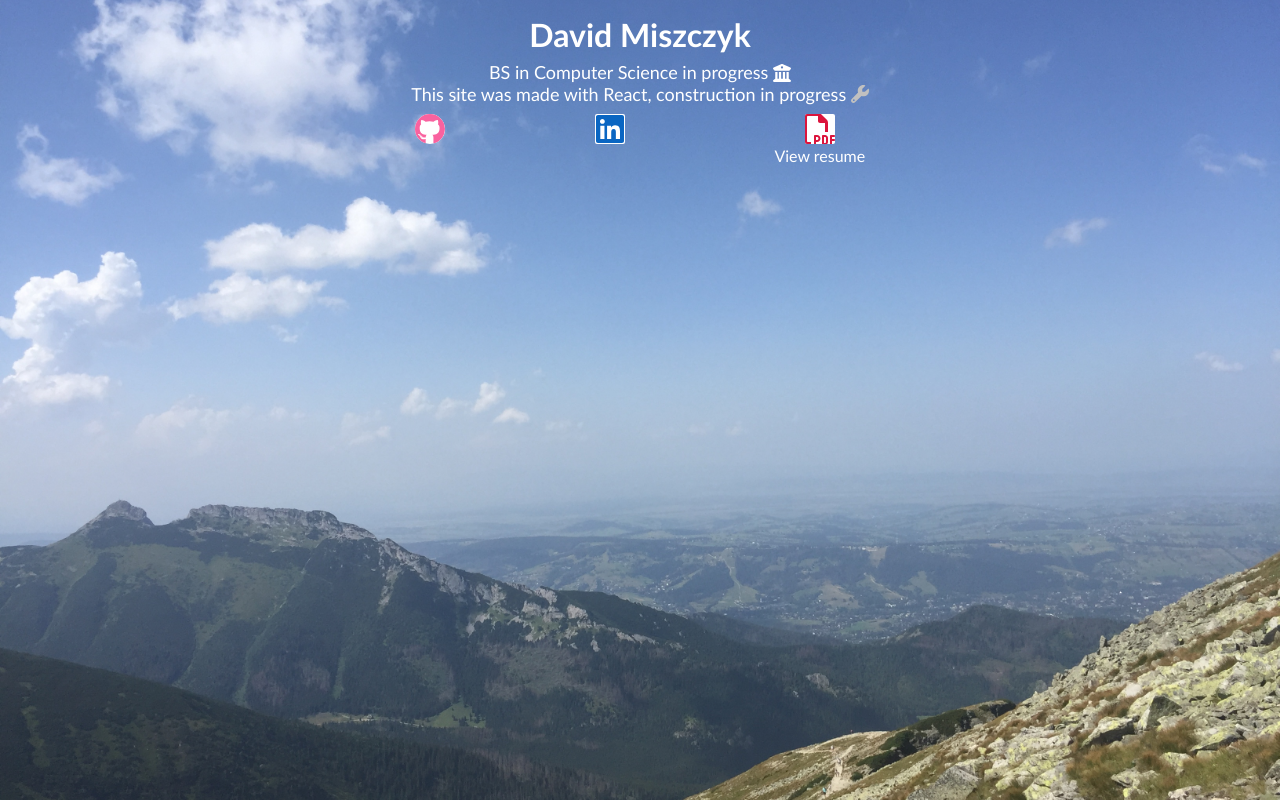
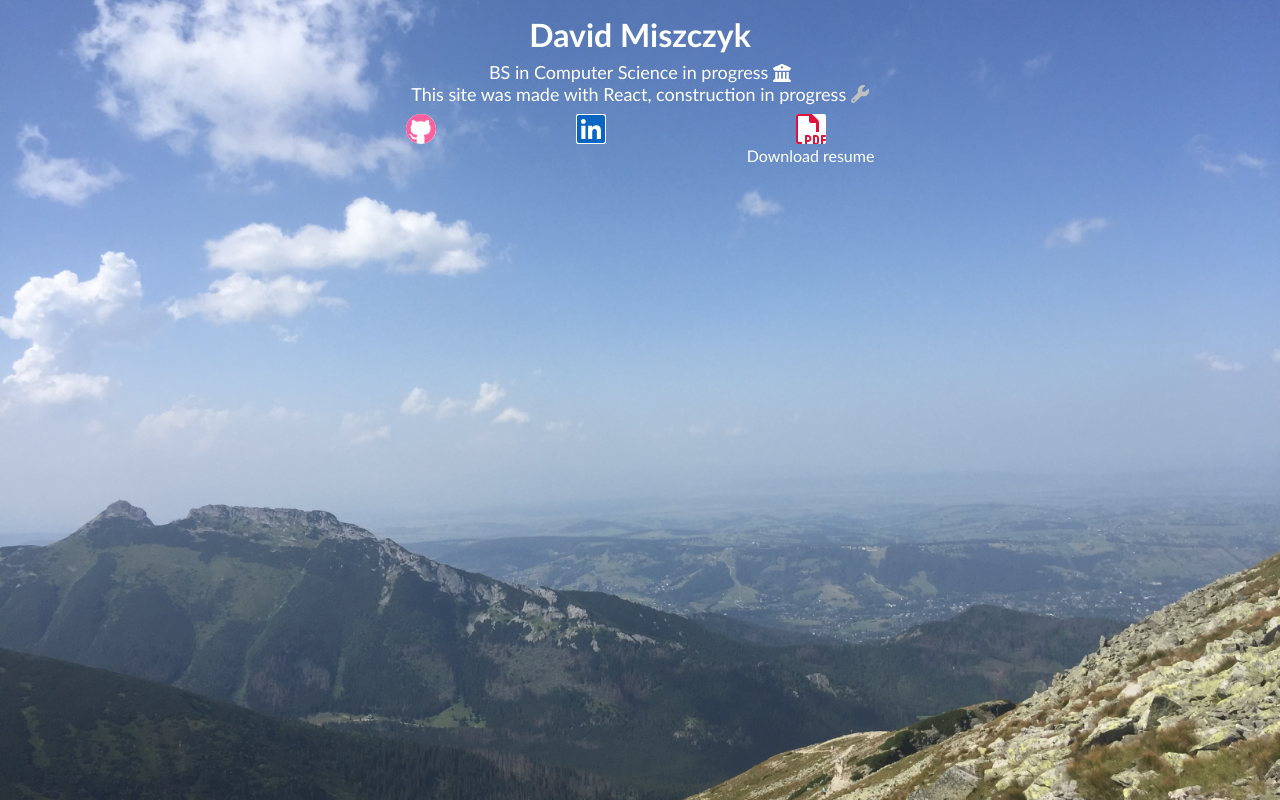
Before and after one commit to dm-bit1/resume, a React (Create React App) app: page / in a window 1280 px wide. Built offline with nearby package versions, Linux system fonts and the light colour scheme.

Commit message:
update resume <href>

```diff
--- a/package.json
+++ b/package.json
@@ -1,4 +1,5 @@
 {
+  "homepage": "https://dm-bit1.github.io/resume",
   "name": "my-site",
   "version": "0.1.0",
   "private": true,
@@ -18,6 +19,8 @@
     "web-vitals": "^2.1.4"
   },
   "scripts": {
+    "predeploy": "npm run build",
+    "deploy": "gh-pages -d build",
     "start": "react-scripts start",
     "build": "react-scripts build",
     "test": "react-scripts test",
--- a/src/App.js
+++ b/src/App.js
@@ -32,11 +32,11 @@ function App() {
               <FontAwesomeIcon icon={faLinkedin} />
             </a>
             <div className="pdf-container">
-              <a class="pdf-icon" href="/resume.pdf">
+            <a class="pdf-icon" href={`https://raw.githubusercontent.com/dm-bit1/resume/main/public/resume.pdf`}>
                 <FontAwesomeIcon icon={faFilePdf} />
               </a>
               <span>
-                View resume
+                Download resume
               </span>
             </div>
           </div>
```
